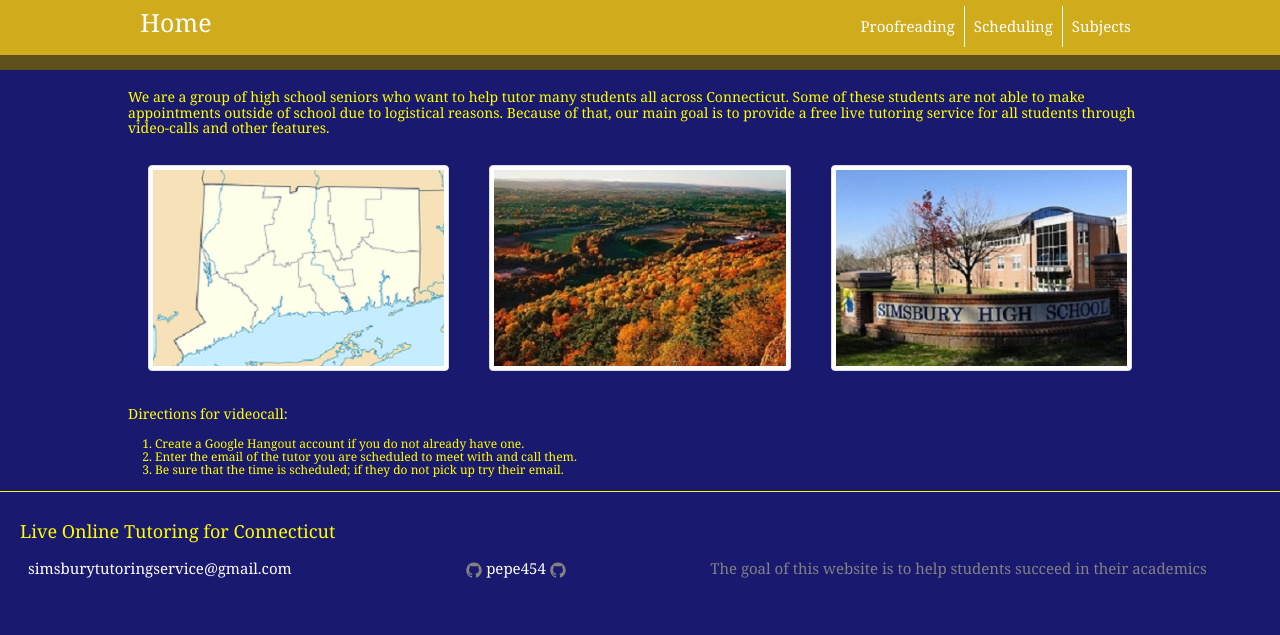
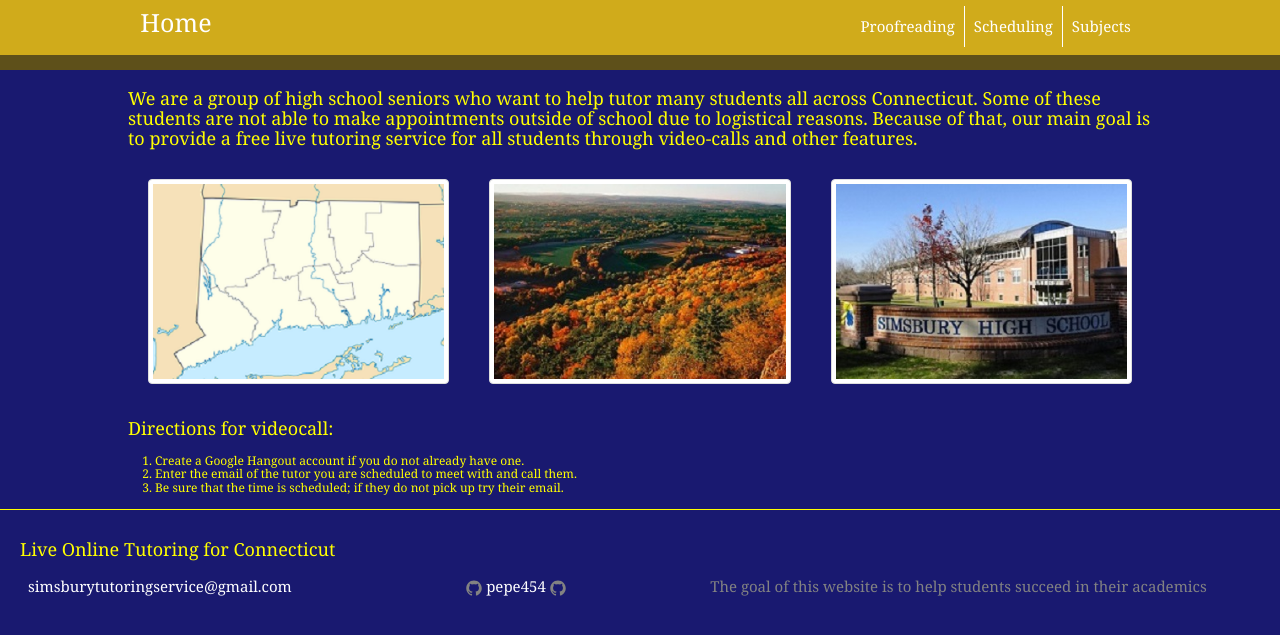
Before and after one commit to pepe454/pepe454.github.io, a Jekyll site: the page built from index.html, in a window 1280 px wide. Shown: the top 635 px of the page. Built offline with Jekyll 4.4.1, drawn with Linux system fonts in a browser that asks for light colours; the list of posts is cut into pages by our own code; comment, search, counter and statistics services are not loaded.

Commit message:
Update index.html

```diff
--- a/index.html
+++ b/index.html
@@ -25,10 +25,10 @@
   -->
   <ul class= "post-list">
     <li>
-        <h5> We are a group of high school seniors who want to help tutor many students all across Connecticut. Some of these
+        <h4> We are a group of high school seniors who want to help tutor many students all across Connecticut. Some of these
         students are not able to make appointments outside of school due to logistical reasons. Because of that, our main goal is to provide a free
         live tutoring service for all students through video-calls and other features.
-        <h5>
+        <h4>
     </li>
   </ul>
 
@@ -44,7 +44,7 @@
       </figure>
   </div>
 
-  <h5> Directions for videocall: <h5>
+  <h4> Directions for videocall: <h4>
       <ol class = "web-list">
          <li>Create a Google Hangout account if you do not already have one.</li>
          <li>Enter the email of the tutor you are scheduled to meet with and call them.</li>
```
